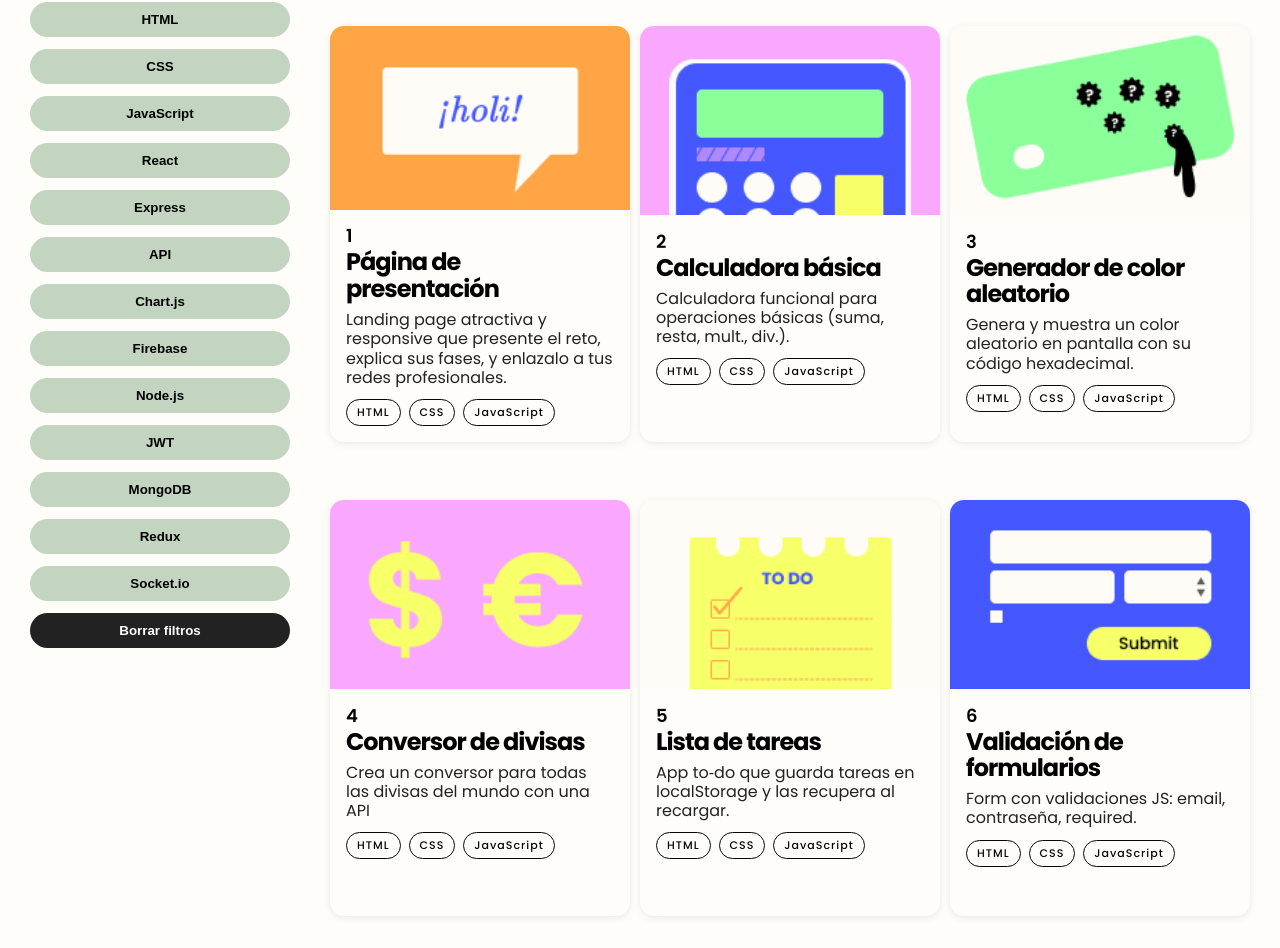
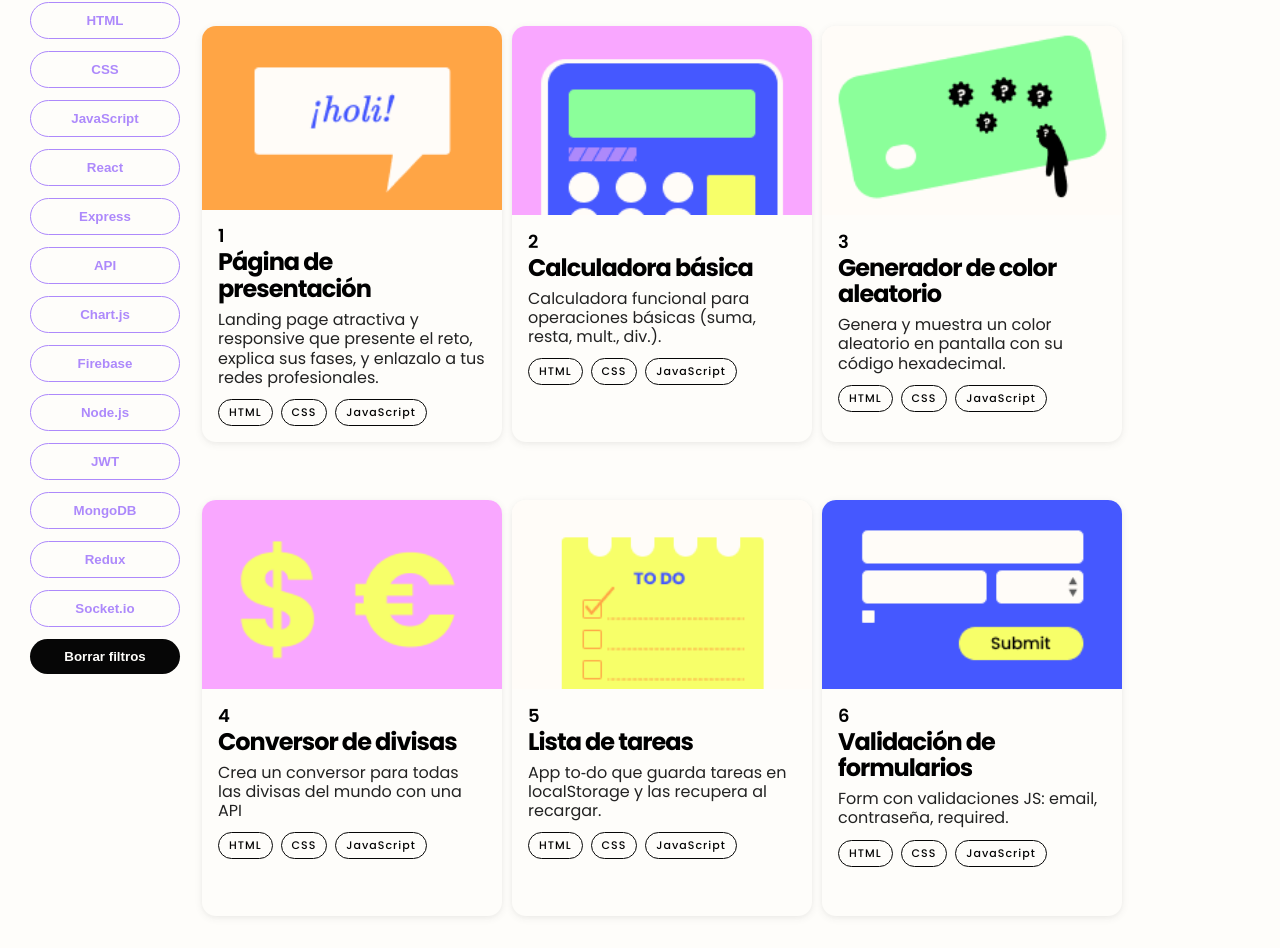
Before and after one commit to Julia-SP/web_60_dias_codigo, a React (Vite) app: page / in a window 1280 px wide. Shown: the part 1798-2746 px from the top of the page. Built offline with nearby package versions, Linux system fonts and the light colour scheme.

Commit message:
grid galeria arreglado

```diff
--- a/src/styles_Section.css
+++ b/src/styles_Section.css
@@ -3,24 +3,29 @@
   flex-direction: column;
   justify-content: center;
   padding: 40px;
-
-background-color: var(--naranja);
-
-
+  background-color: var(--naranja);
   align-items: center;
   padding: 20px;
   height: 100vh;
+  opacity: 0;
+  transform: translateY(40px);
+  animation: fadeInHero 1s cubic-bezier(0.77, 0, 0.175, 1) forwards;
+  animation-delay: 0.2s;
+}
 
+@keyframes fadeInHero {
+  to {
+    opacity: 1;
+    transform: translateY(0);
+  }
 }
 #subtitulo-sec1 {
-
- align-items: center;
- margin-top: 20px;
-
+  align-items: center;
+  margin-top: 20px;
 }
 
 #subtitulo-sec1 h3 {
-  font-size:26px;
+  font-size: 26px;
   text-align: center;
   color: var(--negro);
 }
@@ -29,27 +34,27 @@ background-color: var(--naranja);
   color: var(--negro);
   flex: 2;
   font-size: 25px;
-max-width: 600px;
-   line-height: 34px;
+  max-width: 600px;
+  line-height: 34px;
   text-align: center;
 }
 
 p {
   font-family: 'Poppins', sans-serif;
   font-size: 11pt;
-
 }
-
 
 /* Sección 2 */
 .container-sec2 {
   background-color: var(--blanco);
   display: flex;
-  height:max-content;
+  justify-content: space-between;
+  height: max-content;
   flex-direction: column;
   align-items: center;
   padding: 40px 20px 20px 20px;
   font-family: 'Poppins', sans-serif;
+
 }
 
 h3 {
@@ -61,13 +66,15 @@ h3 {
 .caja {
   display: grid;
   width: 100%;
-  grid-template-columns: repeat(2, 1fr);
-  gap: 20px; /* Añadí separación */
+  grid-template-columns: repeat(3, 1fr);
+  gap: 2px; /* Añadí separación */
   background-color: var(--blanco);
 }
 
 /* Filtros */
 .filtros {
+
+  max-width: max-content;
   display: flex;
   flex-direction: column;
   gap: 12px;
@@ -76,38 +83,41 @@ h3 {
 }
 
 .filtros button {
+  color: var(--morado);
   padding: 10px;
-  border: none;
+  width:150px;
+  border: solid 1px var(--morado);
   border-radius: 20px;
-  background-color: #c3d4c1;
+  background-color: var(--blanco);
   font-weight: bold;
   cursor: pointer;
   transition: background-color 0.3s ease;
 }
 
 .filtros button:hover {
-  background-color: #a9c4a1;
+  color:var(--blanco);
+  background-color: var(--morado);
 }
 
 .filtros button.activo {
-  background-color: #222;
-  color: #fff;
+  background-color: var(--morado);
+  color: var(--blanco);
 }
 
 .filtros .borrar {
-  background-color: #222;
-  color: white;
+  background-color: var(--negro);
+  color:var(--blanco);
+  border: none;
 }
 
 /* Galería de tarjetas */
 .galeria-retos {
-
   display: grid;
   grid-template-columns: repeat(3, 1fr);
   gap: 10px;
   padding: 10px;
   padding-bottom: 40px;
-  justify-content: center;
+  justify-content:flex-start;
   z-index: 0;
 }
 
@@ -156,10 +166,13 @@ h5 {
   border-radius: 16px;
   color: var(--negro);
   border: solid var(--negro) 2px;
-  padding: 4px 10px;
+  padding: 5px 15px;
   cursor: pointer;
   font-size: 14px;
-  transition: transform 0.2s ease, background-color 0.3s ease, color 0.3s ease;
+  transition:
+    transform 0.2s ease,
+    background-color 0.3s ease,
+    color 0.3s ease;
 }
 
 .ver-mas:hover {
--- a/src/styles_footer.css
+++ b/src/styles_footer.css
@@ -1,9 +1,9 @@
 @import url('https://fonts.googleapis.com/css2?family=Poppins:ital,wght@0,100;0,200;0,300;0,400;0,500;0,600;0,700;0,800;0,900;1,100;1,200;1,300;1,400;1,500;1,600;1,700;1,800;1,900&display=swap');
 
 #container-footer {
-
+justify-content: center;
   background-color: var(--morado);
-  padding-top: 40px;
+  padding-top: 50px;
   height: 100vh;
   padding-right: 3rem;
 }
```
